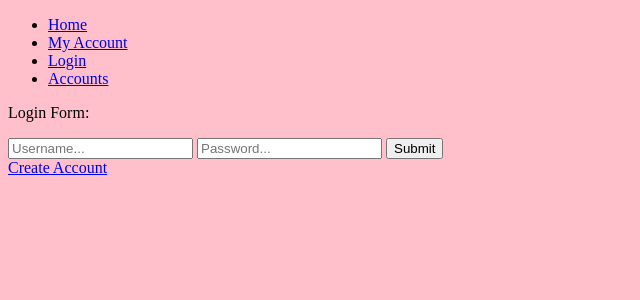
After one commit to njs91/Dolphin, a Django app: page /login/ in a window 1280 px wide. The commit adds this page. Shown: the top 300 px of the page, without its empty margins (0-640 px from the left). Run offline with Django 3.2, Linux system fonts and the light colour scheme.

Commit message:
login page draft

```diff
--- /dev/null
+++ b/app/accounts/templates/accounts/login.html
@@ -0,0 +1,14 @@
+{% extends 'accounts/main.html' %}
+
+{% block content %}
+
+<p>Login Form:</p>
+<form action="{% url 'login' %}" method="POST">
+	{% csrf_token %}
+    <input type="text" name="username" placeholder="Username...">
+	<input type="password" name="password" placeholder="Password...">
+	<input type="submit" name="submit">
+</form>
+<a href='/accounts/create'>Create Account</a>
+
+{% endblock %}
--- a/app/accounts/templates/accounts/navbar.html
+++ b/app/accounts/templates/accounts/navbar.html
@@ -6,6 +6,9 @@
         <a href="/account">My Account</a>
     </li>
     <li>
+        <a href="/login">Login</a>
+    </li>
+    <li>
         <a href="/accounts">Accounts</a>
     </li>
 </ul>
--- a/app/accounts/urls.py
+++ b/app/accounts/urls.py
@@ -7,5 +7,6 @@ urlpatterns = [
     path('accounts/<str:pk>/edit/', views.edit_account,
          name="edit_account"),
     path('accounts/<str:pk>/delete/', views.delete_account, name="delete_account"),
-    path('accounts/create', views.create_account, name="create_account")
+    path('accounts/create', views.create_account, name="create_account"),
+    path('login/', views.login_page, name="login"),
 ]
--- a/app/accounts/views.py
+++ b/app/accounts/views.py
@@ -58,3 +58,8 @@ def create_account(request):
 
     context = {'form': form}
     return render(request, 'accounts/create_account.html', context)
+
+
+def login_page(request):
+    context = {}
+    return render(request, 'accounts/login.html', context)
```
